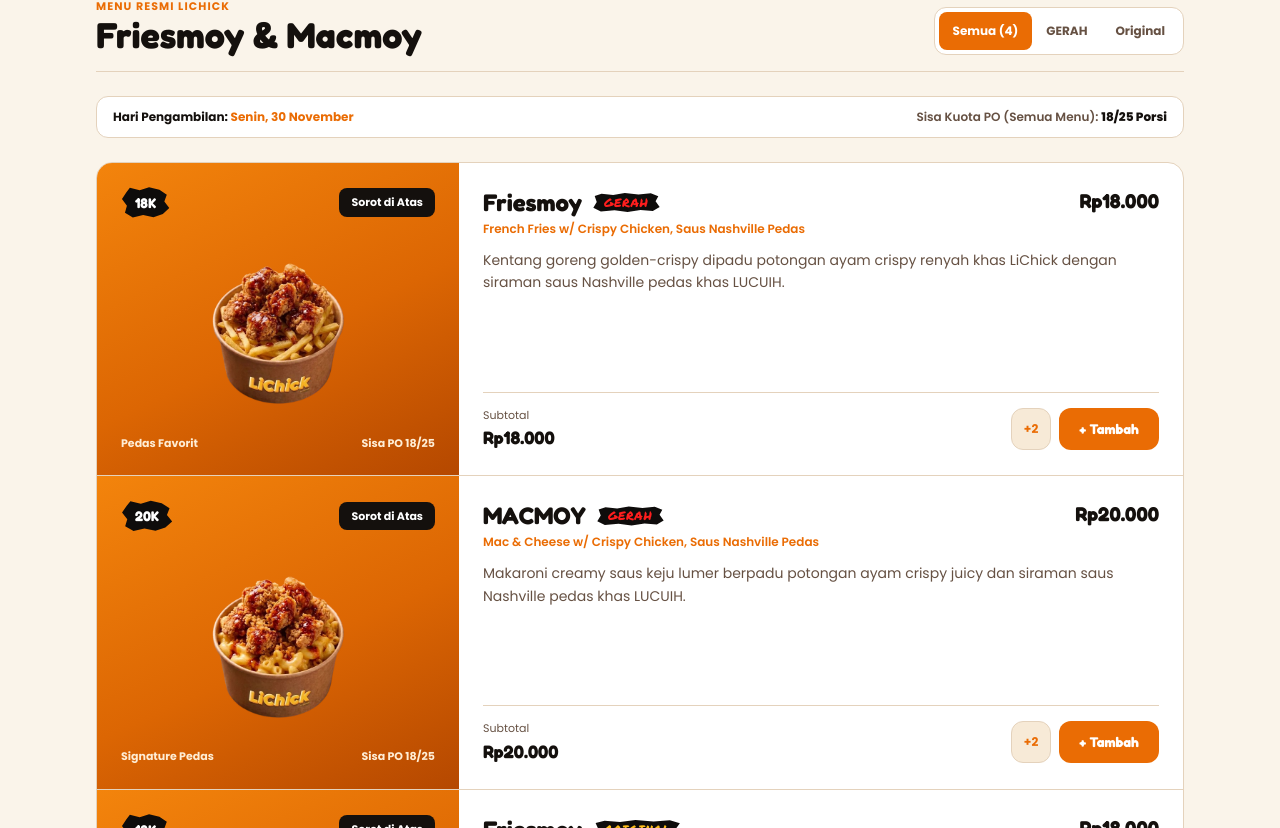
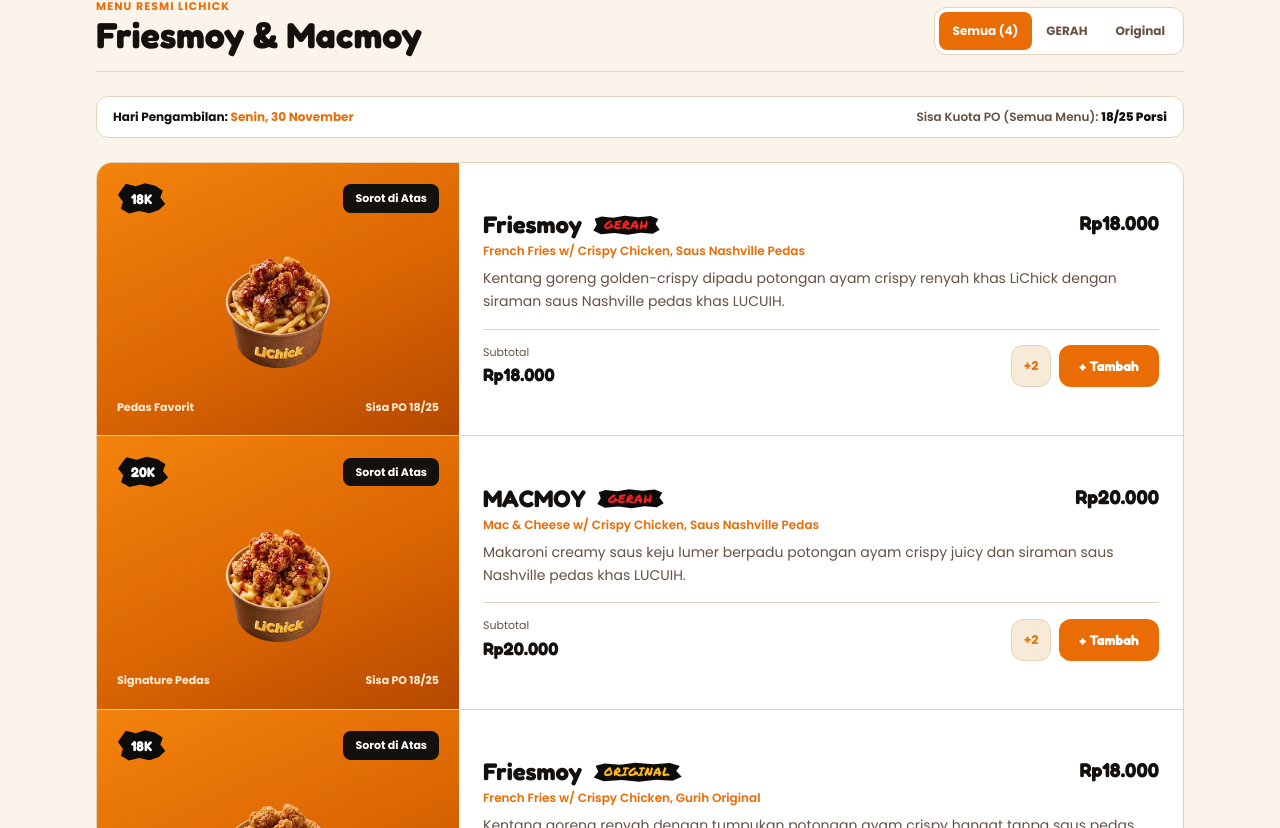
Before and after one commit to Garcia45/lichick, a Next.js app: page / in a window 1280 px wide. Shown: the part 992-1820 px from the top of the page. Built offline with nearby package versions, Linux system fonts and the light colour scheme.

Commit message:
style(menu): tighten menu card height and center content to remove empty middle gap

```diff
--- a/src/components/StorefrontClient.tsx
+++ b/src/components/StorefrontClient.tsx
@@ -478,7 +478,7 @@ export function StorefrontClient() {
                 className="grid grid-cols-1 md:grid-cols-12 items-stretch"
               >
                 {/* Panel Foto Produk */}
-                <div className="md:col-span-4 lg:col-span-4 bg-lichick-poster p-5 sm:p-6 flex flex-col items-center justify-between min-h-[230px] sm:min-h-[260px]">
+                <div className="md:col-span-4 lg:col-span-4 bg-lichick-poster p-4 sm:p-5 flex flex-col items-center justify-between gap-2">
                   <div className="w-full flex items-center justify-between gap-2">
                     <span className="price-splat font-display font-bold text-white text-sm px-3.5 py-1.5">
                       {product.priceShort}
@@ -500,7 +500,7 @@ export function StorefrontClient() {
                   <img
                     src={product.imageUrl}
                     alt={product.name}
-                    className="h-[175px] sm:h-[200px] w-auto object-contain my-2"
+                    className="h-[145px] sm:h-[160px] w-auto object-contain my-1"
                   />
 
                   <div className="w-full flex items-center justify-between text-[11px] font-bold text-orange-100">
@@ -514,8 +514,8 @@ export function StorefrontClient() {
                 </div>
 
                 {/* Detail Menu & Kontrol Jumlah */}
-                <div className="md:col-span-8 lg:col-span-8 p-5 sm:p-6 flex flex-col justify-between gap-4">
-                  <div className="space-y-3">
+                <div className="md:col-span-8 lg:col-span-8 p-5 sm:p-6 flex flex-col justify-center gap-4">
+                  <div className="space-y-2">
                     <div className="flex flex-wrap items-start justify-between gap-2">
                       <div>
                         <div className="flex items-center gap-2.5 flex-wrap">
```
